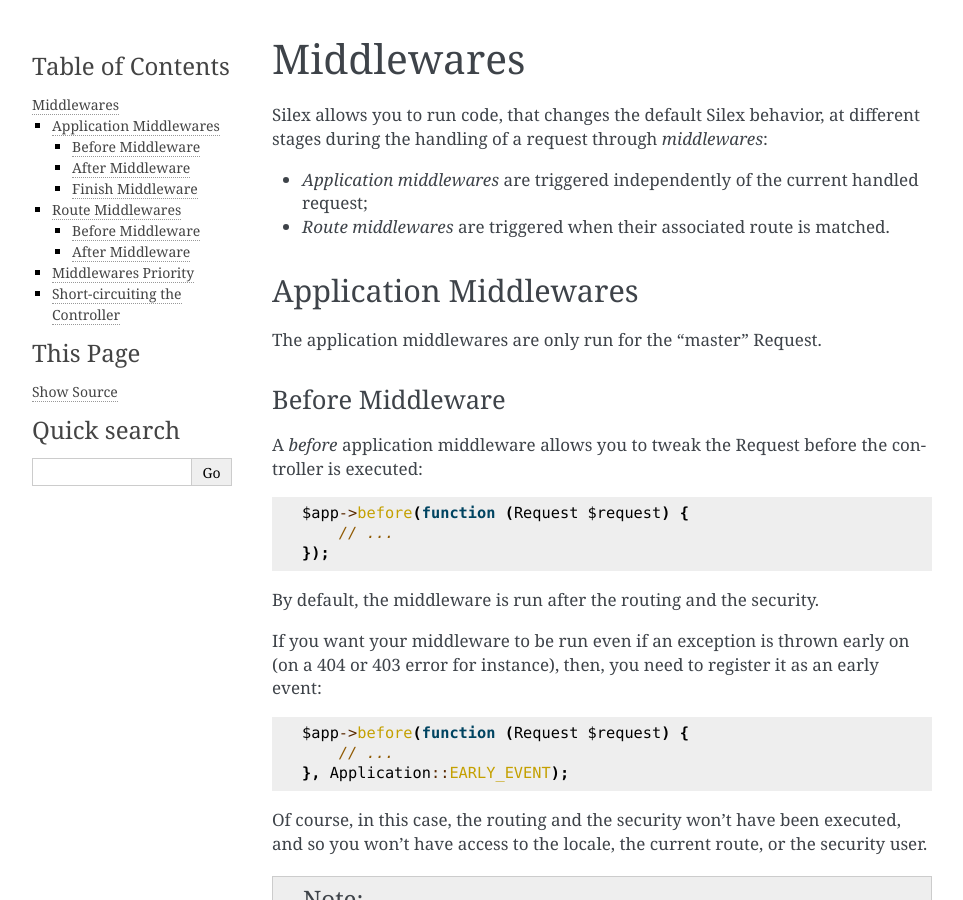
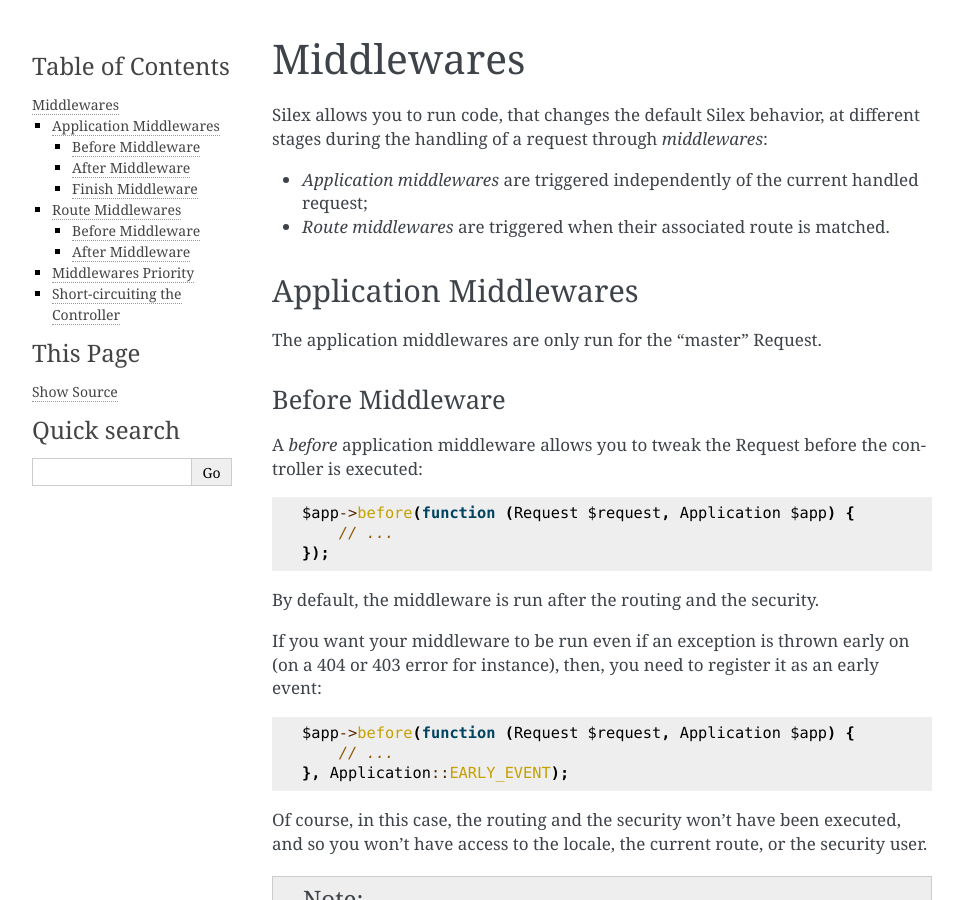
Before and after one commit to silexphp/Silex, a Sphinx documentation site: the page built from doc/middlewares.rst, in a window 1280 px wide and 900 px high. Shown: the whole window, without its empty margins (148-1111 px from the left). Built offline with Sphinx 7.4.7, drawn with Linux system fonts in a browser that asks for light colours.

Commit message:
updated docs and changelog

```diff
--- a/doc/changelog.rst
+++ b/doc/changelog.rst
@@ -4,6 +4,7 @@
 1.2.2 (2014-XX-XX)
 ------------------
 
+* added support for the $app argument in application middlewares (to make it consistent with route middlewares)
 * added form.types to the Form provider
 
 1.2.1 (2014-07-01)
--- a/doc/middlewares.rst
+++ b/doc/middlewares.rst
@@ -20,7 +20,7 @@
 A *before* application middleware allows you to tweak the Request before the
 controller is executed::
 
-    $app->before(function (Request $request) {
+    $app->before(function (Request $request, Application $app) {
         // ...
     });
 
@@ -30,7 +30,7 @@
 (on a 404 or 403 error for instance), then, you need to register it as an
 early event::
 
-    $app->before(function (Request $request) {
+    $app->before(function (Request $request, Application $app) {
         // ...
     }, Application::EARLY_EVENT);
 
```
